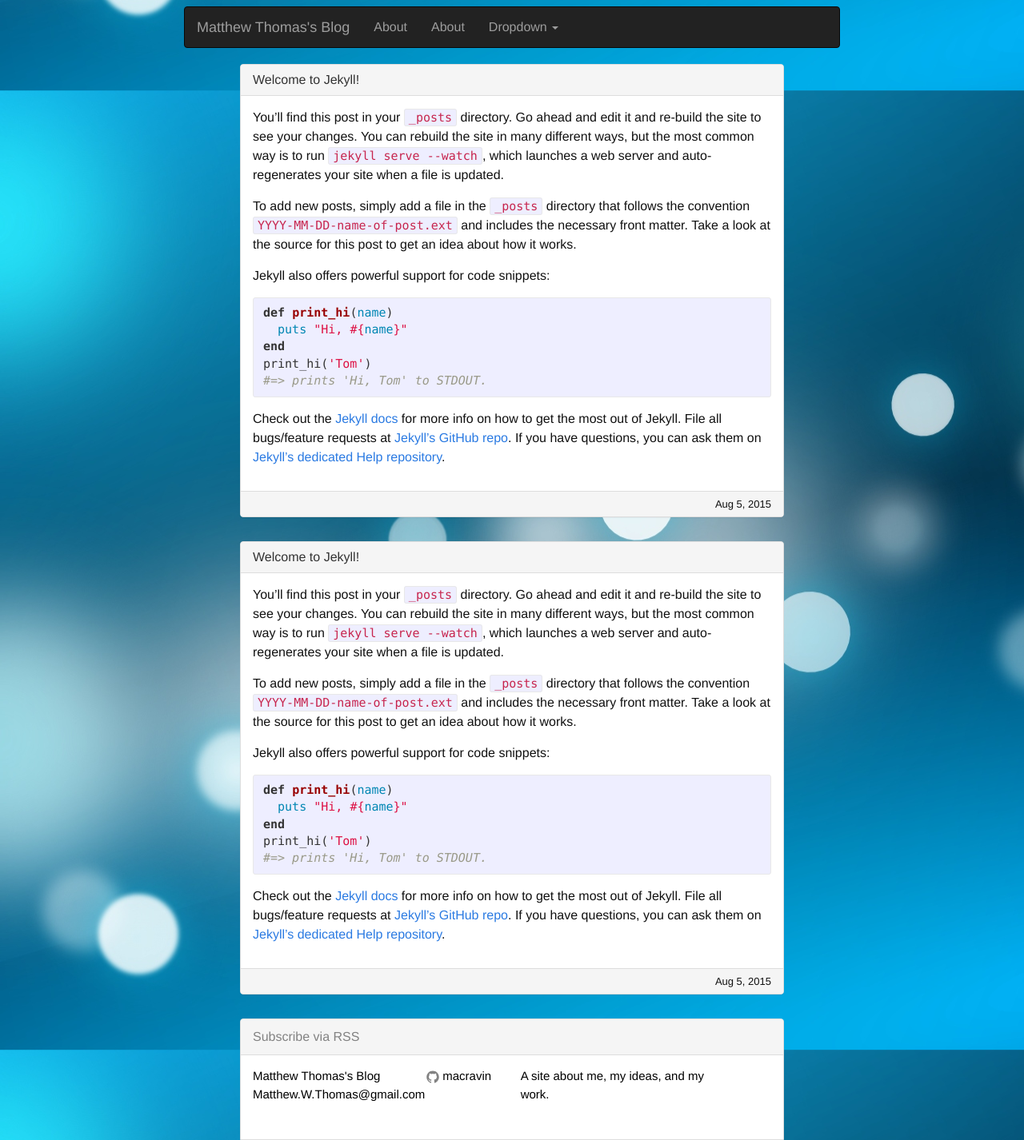
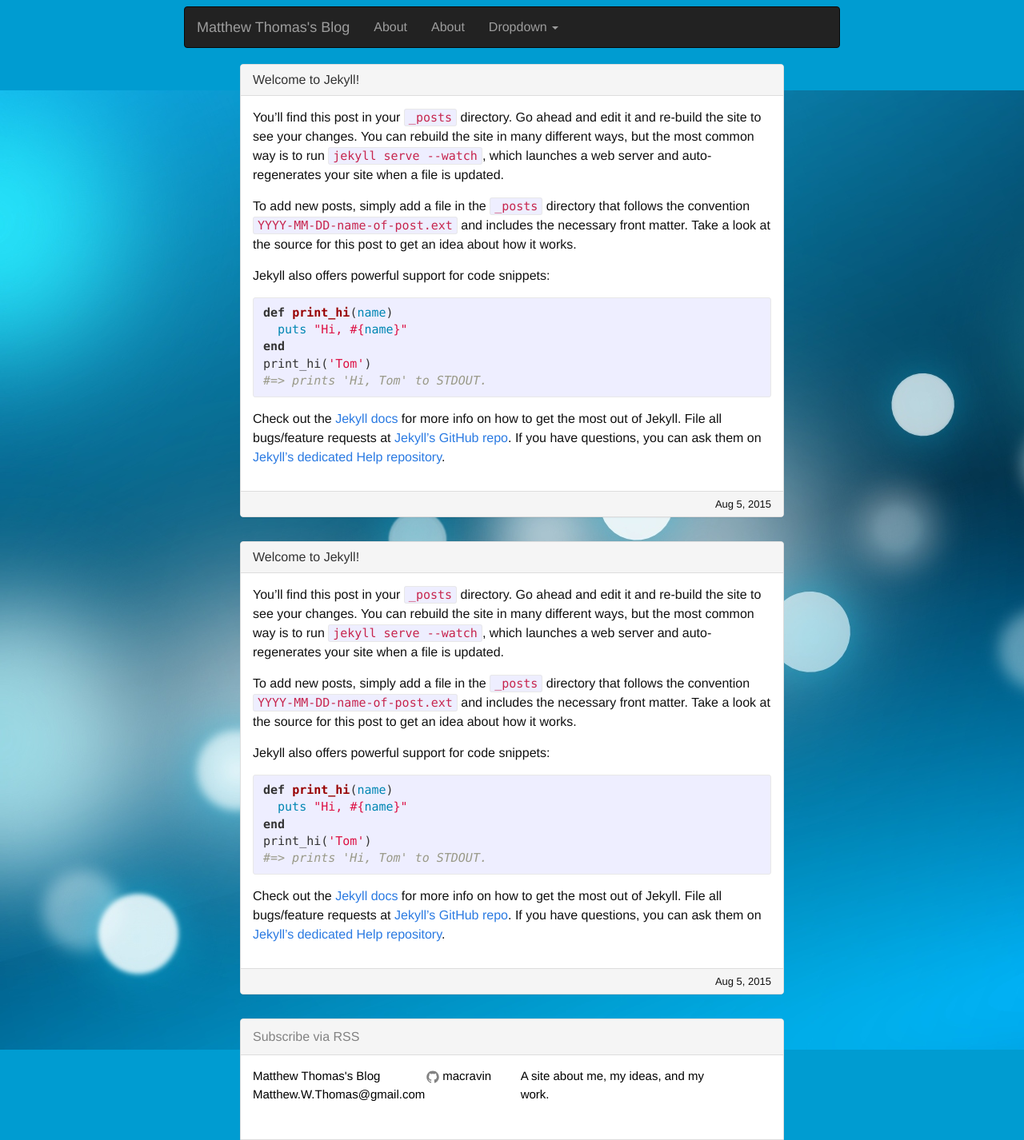
Before and after one commit to MattWThomas/Simple-BS3, a Jekyll site: the page built from index.html, in a window 1280 px wide. Shown: the whole page at 80% size. Built offline with Jekyll 4.4.1, drawn with Linux system fonts in a browser that asks for light colours; nearby versions of some CDN libraries.

Commit message:
update to wallapers on small screens

```diff
--- a/_layouts/default.html
+++ b/_layouts/default.html
@@ -3,7 +3,7 @@
 
   {% include head.html %}
 
-  <body style="background: url(&quot;/images/light.jpg&quot;) 0 0 fixed #009cd1;background-position: center; max-width: 1920px;">
+  <body style="background: url(&quot;/images/light.jpg&quot;) 0 0 no-repeat fixed #009cd1;background-position: center; max-width: 1920px;">
     {% include header.html %}
 
     <div class="page-content" style="padding: unset;">
```
